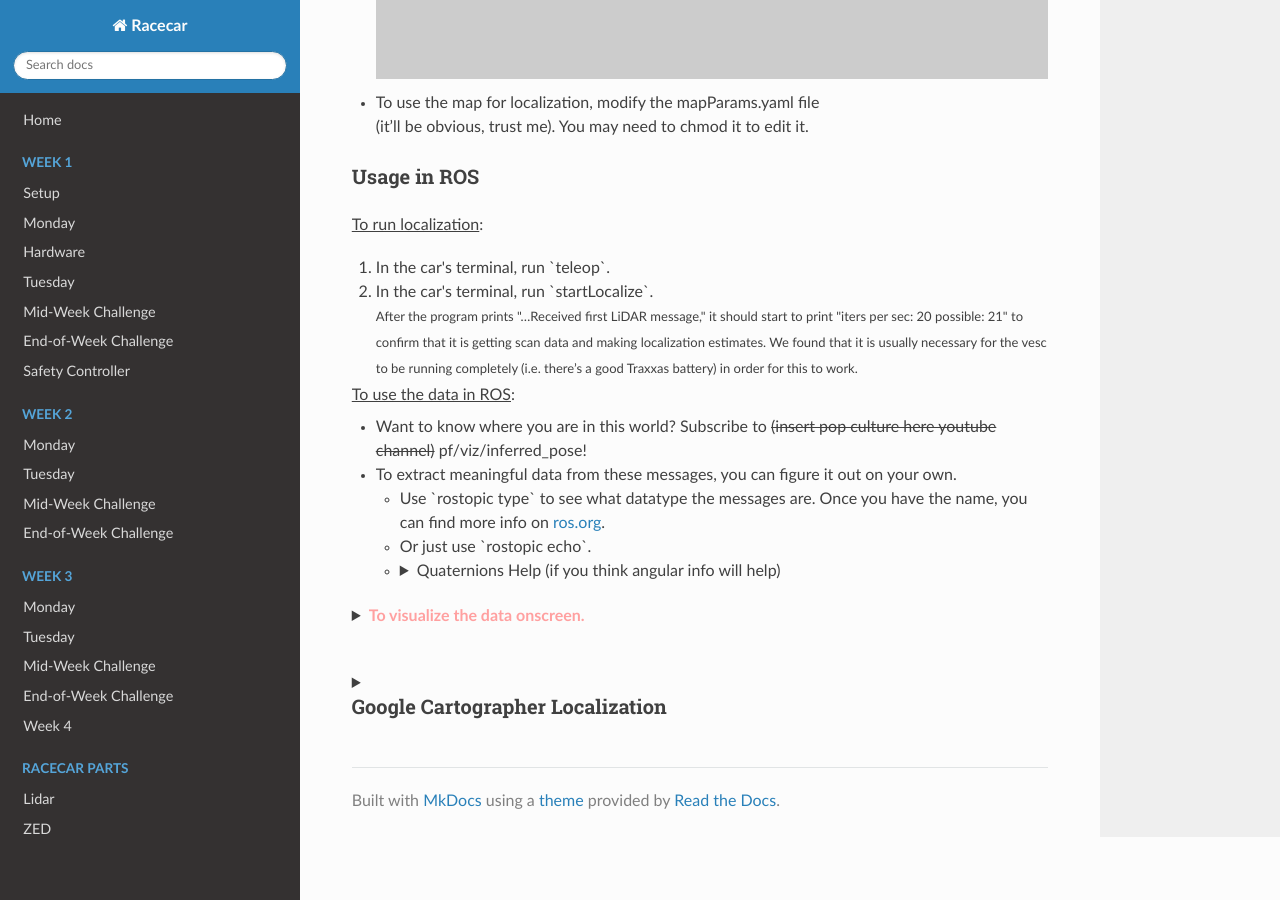
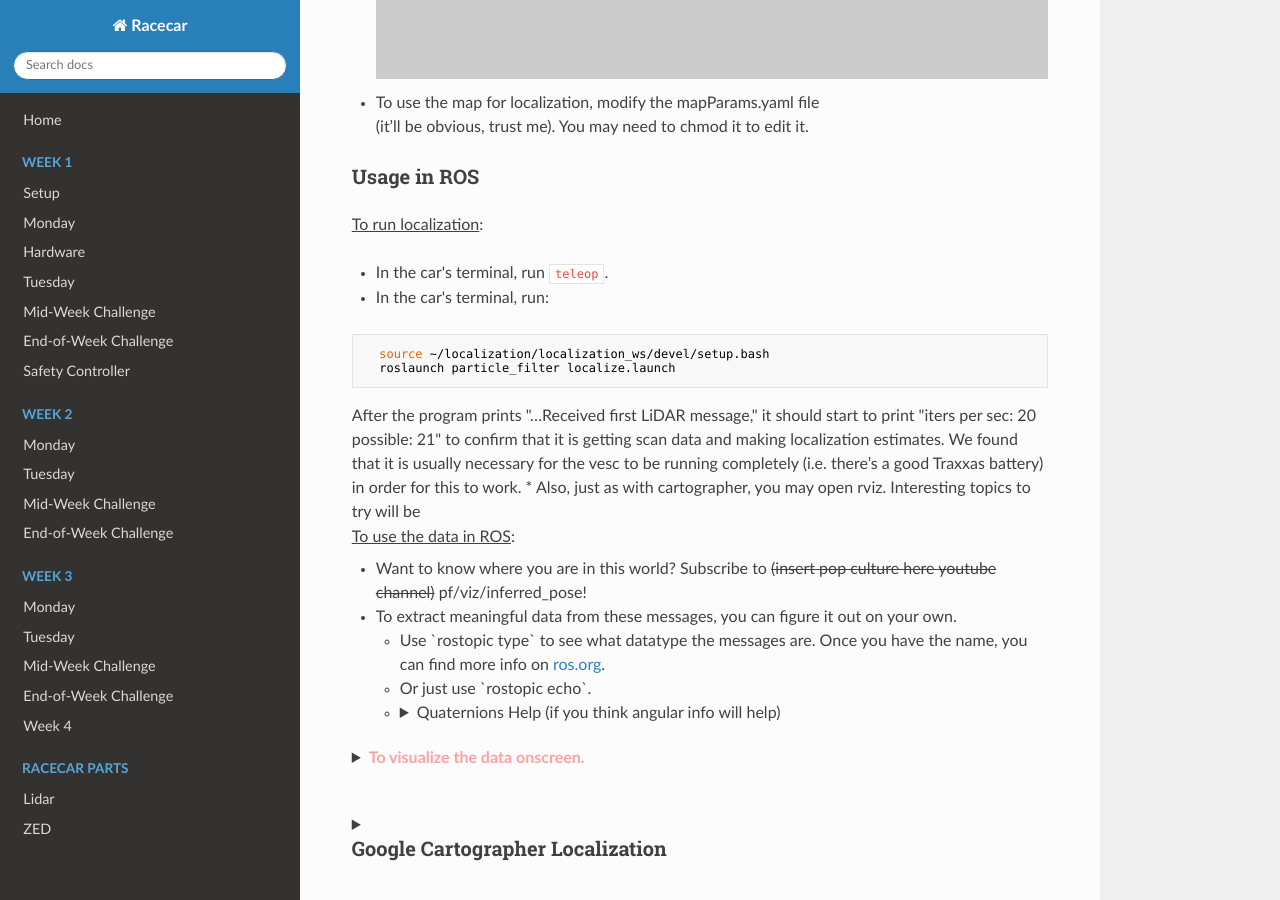
Before and after one commit to ChrisLindland/racecar-website, an MkDocs documentation site: the page built from docs/maps/localization/particle_filter_usage.md, in a window 1280 px wide and 900 px high, scrolled down 997 px. Built offline with MkDocs 1.6.1, drawn with Linux system fonts in a browser that asks for light colours; nearby versions of some CDN libraries.

Commit message:
Update particle_filter_usage.md

````diff
--- a/docs/maps/localization/particle_filter_usage.md
+++ b/docs/maps/localization/particle_filter_usage.md
@@ -8,13 +8,15 @@
 
 ### Usage in ROS
 <u>To run localization</u>:
-<div style="margin-top: -5px;">
-<ol type="1">
-  <li>In the car's terminal, run `teleop`.</li>
-  <li>In the car's terminal, run `startLocalize`.<br>
-  <font size="2">After the program prints "…Received first LiDAR message," it should start to print "iters per sec: 20  possible: 21" to confirm that it is getting scan data and making localization estimates. We found that it is usually necessary for the vesc to be running completely (i.e. there’s a good Traxxas battery) in order for this to work.</font></li>
-</ol>
-</div>
+
+* In the car's terminal, run `teleop`.</li>
+* In the car's terminal, run:
+```bash
+  source ~/localization/localization_ws/devel/setup.bash
+  roslaunch particle_filter localize.launch
+```
+After the program prints "…Received first LiDAR message," it should start to print "iters per sec: 20  possible: 21" to confirm that it is getting scan data and making localization estimates. We found that it is usually necessary for the vesc to be running completely (i.e. there’s a good Traxxas battery) in order for this to work.
+* Also, just as with cartographer, you may open rviz. Interesting topics to try will be
 
 <div style="margin-top: -20px;">
 <u>To use the data in ROS</u>:
````
